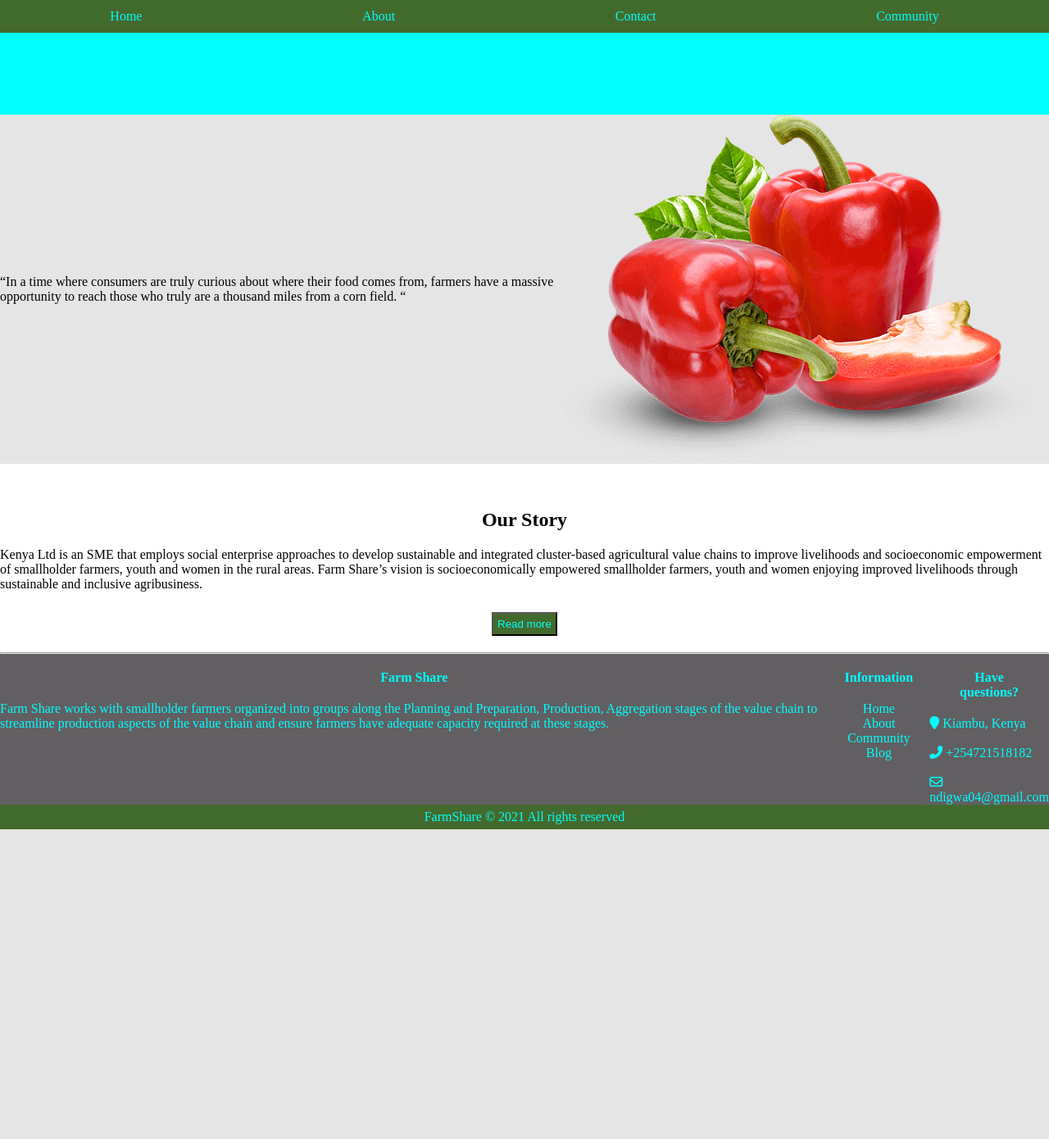
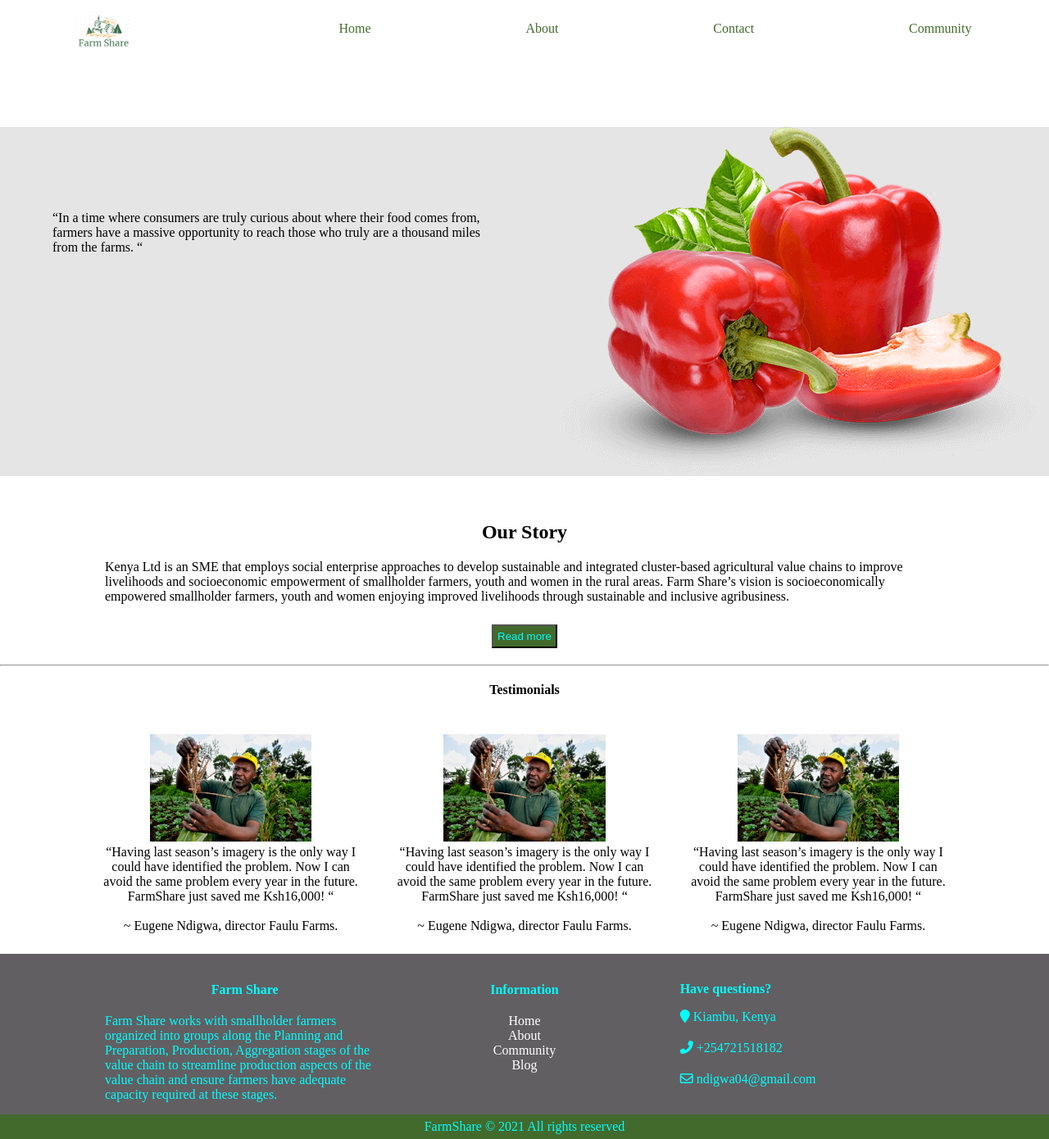
Before and after one commit to rolexroy/farmshare, a Node server app: page / in a window 1280 px wide. Shown: the whole page at 82% size. Before the commit the page ends 1012 px from the top, so only its background shows below. Run offline with Node 20, Linux system fonts and the light colour scheme; some libraries are stand-ins or nearby versions.

Commit message:
added images on testimonial section

```diff
--- a/public/css/style.css
+++ b/public/css/style.css
@@ -1,10 +1,12 @@
 *{
     padding: 0;
     margin: 0;
+    /* background-color: #ffffff;  */
 }
 
 .nav {
-    background-color: #436A2D;
+    margin-top: 15px;
+    background-color: #ffffff;
     height: 40px;
     display: flex;
     justify-content: space-around;
@@ -12,13 +14,20 @@
 
 }
 
+.logo{
+    height: 45px;
+    width: 65px;
+    margin-top: 7px;
+
+}
+
 .anchor {
     text-decoration: none;
-    color: cyan;
+    color:#436A2D;
 }
 
 .spacer {
-    background-color: cyan;
+    /* background-color: cyan; */
     height:100px;
 }
 
@@ -31,8 +40,9 @@
 
 .banner-left {
     display: flex;
-    align-items: center;
-    justify-content: center;
+    padding: 8% 5%;
+    /* align-items: center; */
+    /* justify-content: center; */
 }
 
 .banner-right{
@@ -40,10 +50,11 @@
     align-items: center;
 }
 
-.about{
+#about{
     display: flex;
     flex-direction: column;
     justify-content: center;
+    padding: 0 10%;
 }
 
 .heading{
@@ -61,11 +72,28 @@
     margin-bottom: 20px;
 }
 
+.testimonials{
+    padding: 10px 8%;
+    display: flex;
+    text-align: center;
+}
+
+.testimonials img{
+    width: 60%;
+    height: auto;
+}
+
+.figure{
+    width: 60%;
+    padding: 15px;
+}
+
 .footer-top{
-    display: flex;
-    flex-direction: row;
+    display:grid;
+    grid-template-columns: repeat(3, 1fr);
     background-color: #615F62;
     color: cyan;
+    padding: 15px 10%;
 }
 
 .footer-center{
@@ -74,10 +102,20 @@
     align-items: center;
 }
 
+.anchor-footer{
+    text-decoration: none;
+    color: #ffffff;
+}
 .footer-right{
     display: flex;
     flex-direction: column;
+    justify-content: center;
     justify-content:space-between;
+    margin: 19px;
+}
+
+.footer-right h4{
+    margin-bottom: 15px;
 }
 
 .footer-bottom{
--- a/views/index.ejs
+++ b/views/index.ejs
@@ -4,6 +4,7 @@
     <meta charset="UTF-8">
     <meta http-equiv="X-UA-Compatible" content="IE=edge">
     <meta name="viewport" content="width=device-width, initial-scale=1.0">
+    <link rel="favicon" type="image/jpg" href="images/tractor.png"/>
     <link rel="stylesheet" href="/css/style.css">
     <!-- <link rel="stylesheet" href="https://cdnjs.cloudfare.com/ajax/libs/font-awesome/4.7/css/font-awesome.min.css"> -->
     <script src="https://kit.fontawesome.com/2e42802b2c.js" crossorigin="anonymous"></script>
@@ -12,8 +13,9 @@
 </head>
 <body>
    <div class="nav">
+       <a href="/"> <img src="images/farmshare2.png" alt="" class="logo"><img src="images/download.png" alt="" class="logo"></a>
        <a href="#" class="anchor">Home</a>
-       <a href="#" class="anchor">About</a>
+       <a href="#about" class="anchor">About</a>
        <a href="#" class="anchor">Contact</a>
        <a href="#" class="anchor">Community</a>
    </div>
@@ -25,13 +27,13 @@
            <p>
                 “In a time where consumers are truly curious about where their
                 food comes from, farmers have a massive opportunity to reach
-                those who truly are a thousand miles from a corn field. “
+                those who truly are a thousand miles from the farms. “
             </p>
         </div>
        <div class="banner-right"><img src="images/banner-img.png" alt=""></div>
 
    </div>
-   <div class="about">
+   <div id="about">
        <h2 class="heading">Our Story</h2>
 
        <p>
@@ -45,9 +47,30 @@
         <button>Read more</button>
    </div>
    <hr/>
-   <div>
+   <div><h4 class="heading">Testimonials</h4></div>
+   <div class="testimonials">
+      <figure class="figure">
+        <img src="images/farmer.jpg" alt="Trulli" >
+        <figcaption> “Having last season’s imagery is the only way I could have identified the  problem.
+            Now I can avoid the same problem every year in the future. FarmShare just saved me Ksh16,000! “ <br><br>
+              ~ Eugene Ndigwa, director Faulu Farms. </figcaption>
+      </figure>
 
+      <figure class="figure">
+        <img src="images/farmer.jpg" alt="Trulli" >
+        <figcaption> “Having last season’s imagery is the only way I could have identified the  problem.
+            Now I can avoid the same problem every year in the future. FarmShare just saved me Ksh16,000! “ <br><br>
+              ~ Eugene Ndigwa, director Faulu Farms. </figcaption>
+      </figure>
+
+      <figure class="figure">
+        <img src="images/farmer.jpg" alt="Trulli" >
+        <figcaption> “Having last season’s imagery is the only way I could have identified the  problem.
+             Now I can avoid the same problem every year in the future. FarmShare just saved me Ksh16,000! “ <br><br>
+               ~ Eugene Ndigwa, director Faulu Farms.</figcaption>
+      </figure>
    </div>
+
    <div class="footer-top">
        <div>
            <h4 class="heading">Farm Share</h4>
@@ -58,13 +81,13 @@
        </div>
        <div class="footer-center">
            <h4 class="heading">Information</h4>
-           <a href="" class="anchor">Home</a>
-           <a href="" class="anchor">About</a>
-           <a href="" class="anchor">Community</a>
-           <a href="" class="anchor">Blog</a>
+           <a href="" class="anchor-footer"> Home </a>
+           <a href="" class="anchor-footer"> About </a>
+           <a href="" class="anchor-footer"> Community </a>
+           <a href="" class="anchor-footer"> Blog </a>
         </div>
        <div class="footer-right">
-           <h4 class="heading">Have questions?</h4>
+           <h4 >Have questions?</h4>
            <p><i class="fas fa-map-marker"></i> Kiambu, Kenya</p>
            <br/>
            <p><i class="fas fa-phone-alt"></i> +254721518182</p>
```
Also changed, not shown: public/images/download.png (added), public/images/farmer.jpg (added), public/images/farmshare.png (added), public/images/farmshare2.png (added).
